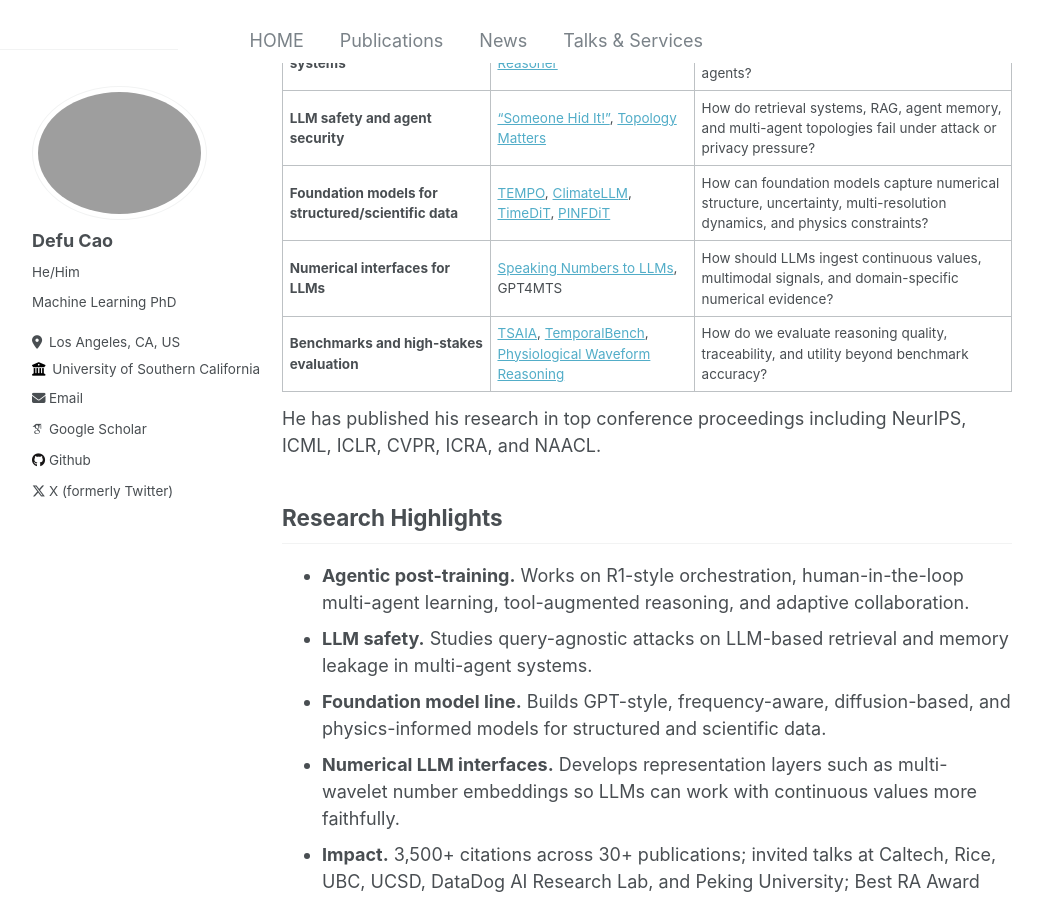
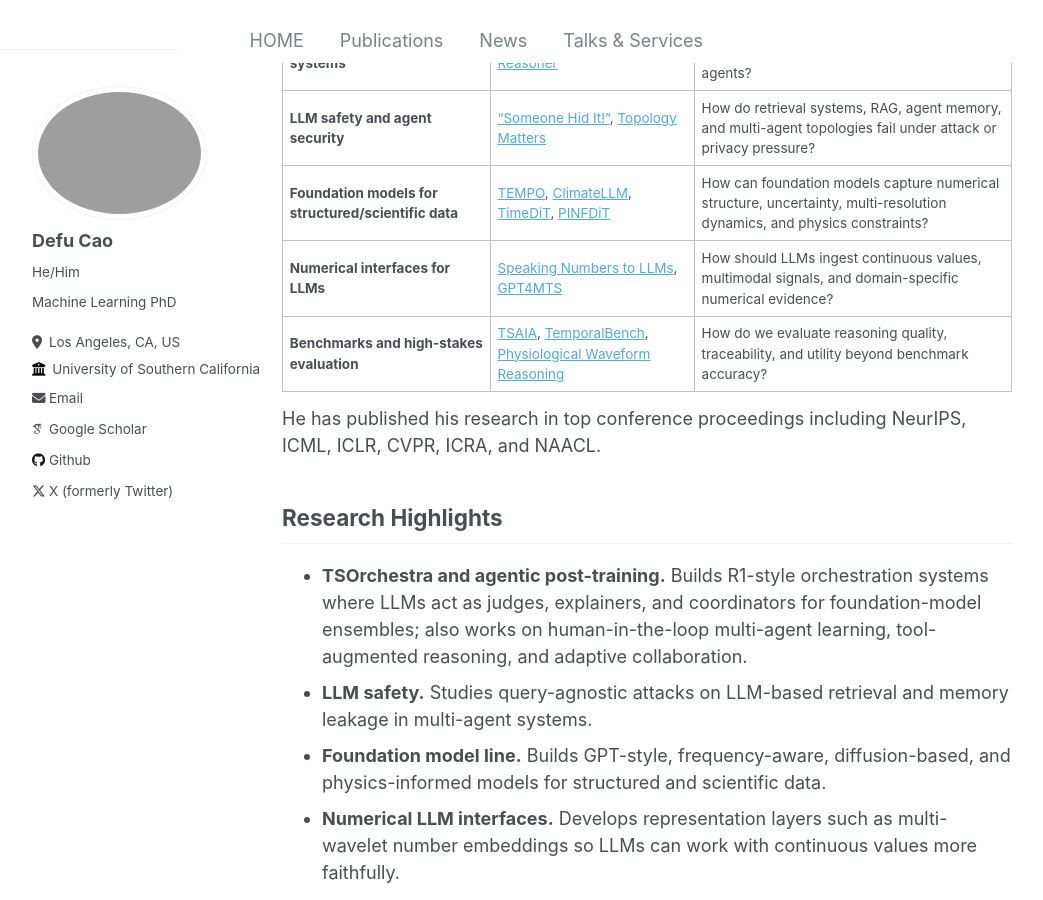
Before and after one commit to idevede/idevede.github.io, a Jekyll site: the page built from _pages/about.md, in a window 1280 px wide and 900 px high, scrolled down 674 px. Shown: the whole window, without its empty margins (18-1061 px from the left). Built offline with Jekyll 4.4.1, drawn with Linux system fonts in a browser that asks for light colours; some web fonts are replaced; comment, search, counter and statistics services are not loaded; some of the changed text lies outside the part shown.

Commit message:
update the material

```diff
--- a/_pages/about.md
+++ b/_pages/about.md
@@ -21,14 +21,14 @@ His current research agenda connects several layers:
 | **Post-training and agentic systems** | [TSOrchestra](https://arxiv.org/abs/2512.16022), [HILA](https://openreview.net/forum?id=IKVUB9Exuc), [TS-Reasoner](https://openreview.net/forum?id=yhy7Vigjcf) | How can LLMs become judges, planners, tool users, collaborators, and continually improving agents? |
 | **LLM safety and agent security** | ["Someone Hid It!"](https://arxiv.org/abs/2602.00364), [Topology Matters](https://arxiv.org/abs/2512.04668) | How do retrieval systems, RAG, agent memory, and multi-agent topologies fail under attack or privacy pressure? |
 | **Foundation models for structured/scientific data** | [TEMPO](https://arxiv.org/abs/2310.04948), [ClimateLLM](https://arxiv.org/abs/2502.11059), [TimeDiT](https://arxiv.org/abs/2409.02322), [PINFDiT](https://openreview.net/forum?id=EphTlUJ4XN) | How can foundation models capture numerical structure, uncertainty, multi-resolution dynamics, and physics constraints? |
-| **Numerical interfaces for LLMs** | [Speaking Numbers to LLMs](https://openreview.net/pdf?id=mk2ADdNQAI), GPT4MTS | How should LLMs ingest continuous values, multimodal signals, and domain-specific numerical evidence? |
+| **Numerical interfaces for LLMs** | [Speaking Numbers to LLMs](https://openreview.net/pdf?id=mk2ADdNQAI), [GPT4MTS](https://doi.org/10.1609/aaai.v38i21.30383) | How should LLMs ingest continuous values, multimodal signals, and domain-specific numerical evidence? |
 | **Benchmarks and high-stakes evaluation** | [TSAIA](https://arxiv.org/abs/2509.01822), [TemporalBench](https://arxiv.org/abs/2602.13272), [Physiological Waveform Reasoning](https://openreview.net/forum?id=cgpU6fhUXx) | How do we evaluate reasoning quality, traceability, and utility beyond benchmark accuracy? |
 
 He has published his research in top conference proceedings including NeurIPS, ICML, ICLR, CVPR, ICRA, and NAACL.
 
 ## Research Highlights
 
-- **Agentic post-training.** Works on R1-style orchestration, human-in-the-loop multi-agent learning, tool-augmented reasoning, and adaptive collaboration.
+- **TSOrchestra and agentic post-training.** Builds R1-style orchestration systems where LLMs act as judges, explainers, and coordinators for foundation-model ensembles; also works on human-in-the-loop multi-agent learning, tool-augmented reasoning, and adaptive collaboration.
 - **LLM safety.** Studies query-agnostic attacks on LLM-based retrieval and memory leakage in multi-agent systems.
 - **Foundation model line.** Builds GPT-style, frequency-aware, diffusion-based, and physics-informed models for structured and scientific data.
 - **Numerical LLM interfaces.** Develops representation layers such as multi-wavelet number embeddings so LLMs can work with continuous values more faithfully.
```
Also changed, not shown: other parts of _pages/about.md (+3 -3 lines), _pages/news.md (+1 -1 lines), _pages/publications.md (+10 -12 lines).
